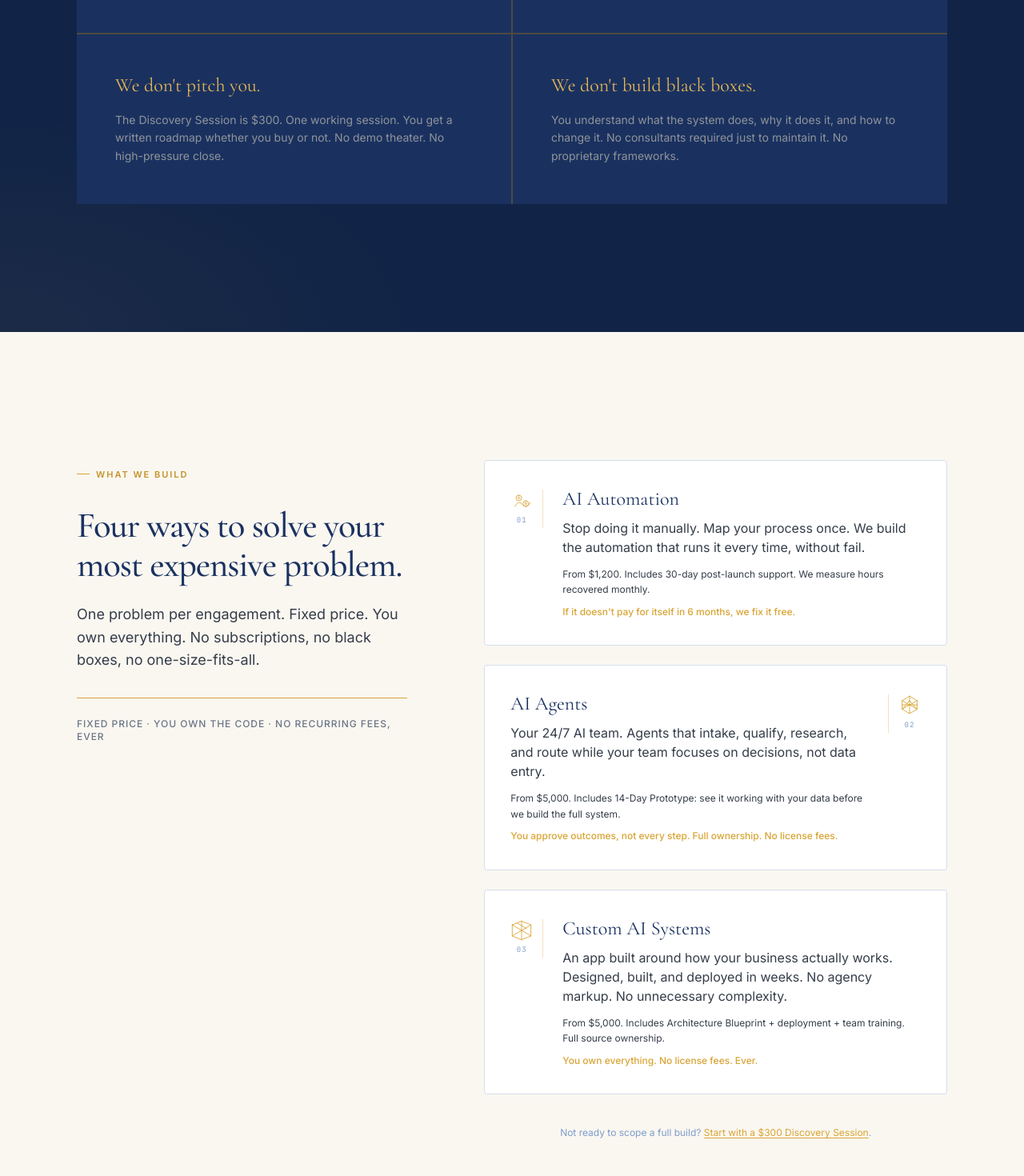
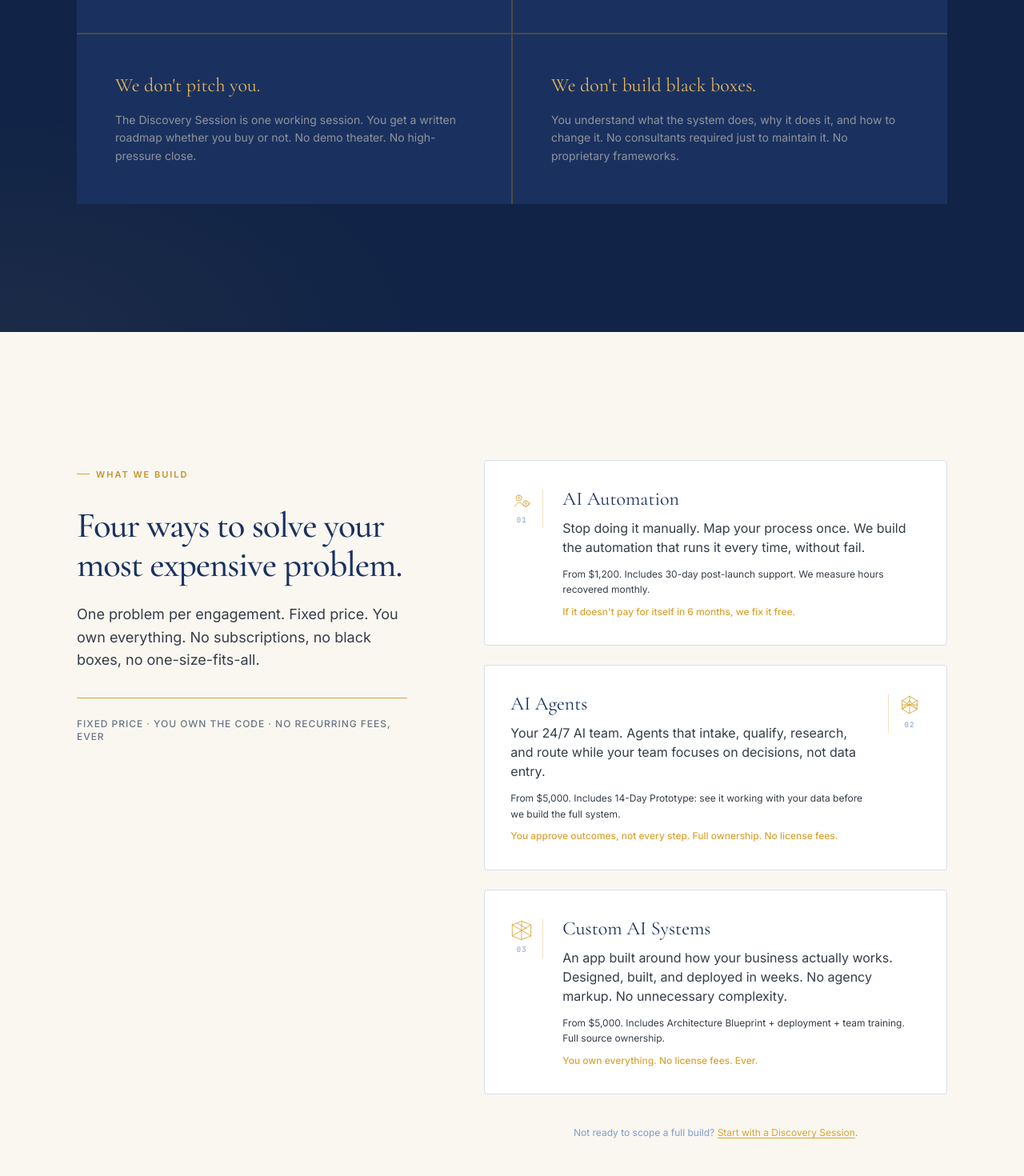
Before and after one commit to SanLuis-AI-Solutions/sanluisai-portfolio, a Next.js app: page / in a window 1280 px wide. Shown: the part 5420-6890 px from the top of the page at 80% size. Built offline with nearby package versions, Linux system fonts and the light colour scheme.

Commit message:
Trim 00 mentions from 9 to 5 on homepage

```diff
--- a/components/CTA.tsx
+++ b/components/CTA.tsx
@@ -49,7 +49,7 @@ export default function CTA() {
             </AnimatedSection>
             <AnimatedSection delay={0.3}>
               <p className="font-sans text-lg text-navy-300 leading-relaxed max-w-[58ch] mb-10">
-                60-minute working session. Written roadmap with specific numbers. $300, refundable if we don&apos;t find 3 opportunities.
+                60-minute working session. Written roadmap with specific numbers. Refundable if we don&apos;t find 3 opportunities.
               </p>
               <div className="border border-gold-600/25 rounded p-5 mb-10">
                 <p className="font-sans text-sm text-gold-500">
--- a/components/Services.tsx
+++ b/components/Services.tsx
@@ -166,7 +166,7 @@ export default function Services() {
             {/* We build more than what's listed here */}
             <AnimatedSection delay={0.15 + services.length * 0.12}>
               <p className="font-sans text-xs text-navy-400 text-center pt-4">
-                Not ready to scope a full build? <a href="/booking" className="text-gold-600 hover:text-gold-700 underline underline-offset-2">Start with a $300 Discovery Session</a>.
+                Not ready to scope a full build? <a href="/booking" className="text-gold-600 hover:text-gold-700 underline underline-offset-2">Start with a Discovery Session</a>.
               </p>
             </AnimatedSection>
           </div>
--- a/components/StickyCTA.tsx
+++ b/components/StickyCTA.tsx
@@ -16,7 +16,7 @@ export default function StickyCTA() {
         href="/booking"
         className="flex items-center justify-center w-full font-sans text-sm font-semibold tracking-[0.04em] px-6 py-3 bg-gold-500 text-navy-900 hover:bg-gold-400 transition-colors duration-200 pointer-events-auto"
       >
-        Book a Discovery Session. $300.
+        Book a Discovery Session.
       </a>
     </motion.div>
   )
--- a/components/WhatWeDont.tsx
+++ b/components/WhatWeDont.tsx
@@ -19,7 +19,7 @@ const donts = [
   },
   {
     title: "We don't pitch you.",
-    desc: "The Discovery Session is $300. One working session. You get a written roadmap whether you buy or not. No demo theater. No high-pressure close.",
+    desc: "The Discovery Session is one working session. You get a written roadmap whether you buy or not. No demo theater. No high-pressure close.",
   },
   {
     title: "We don't build black boxes.",
```
